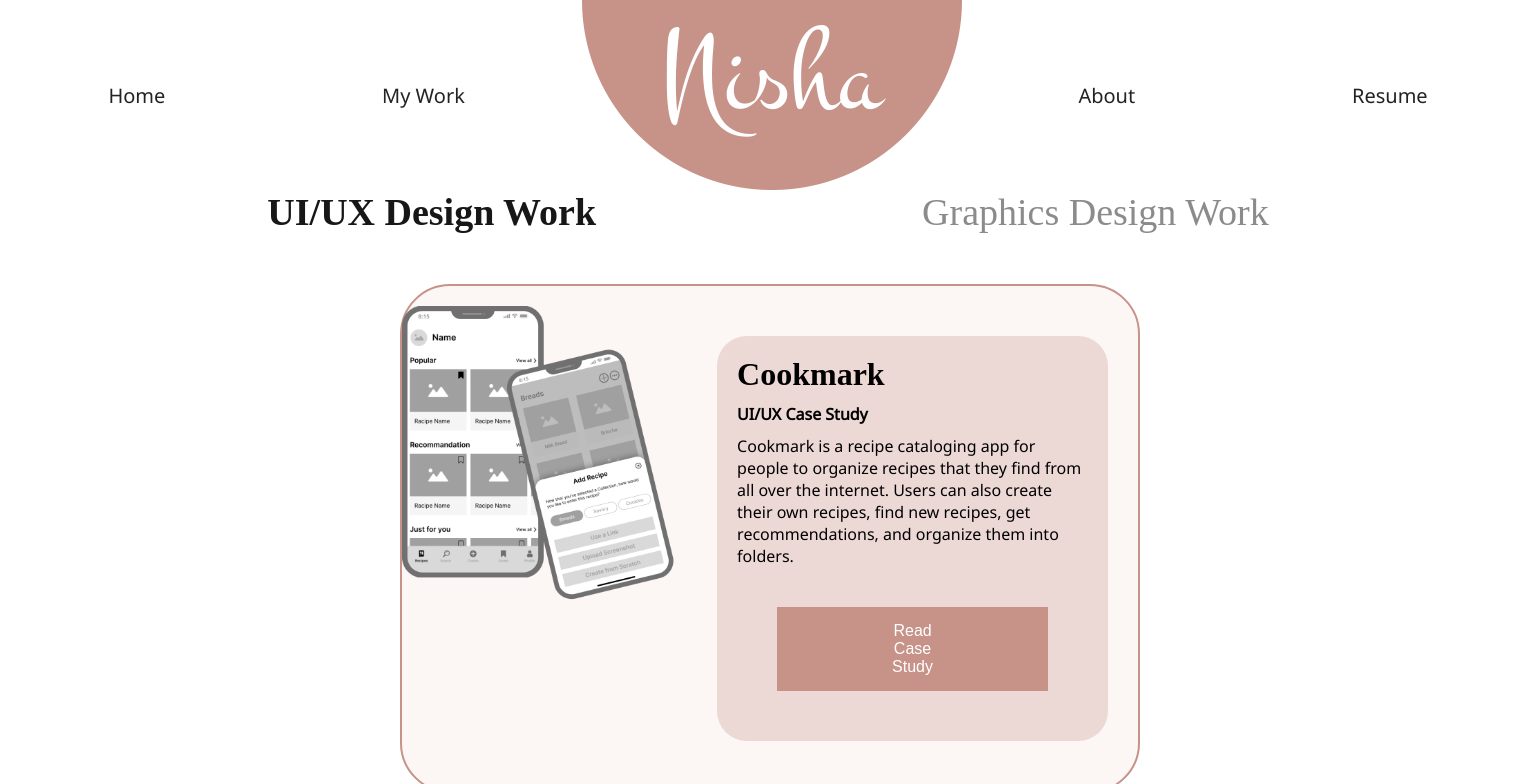
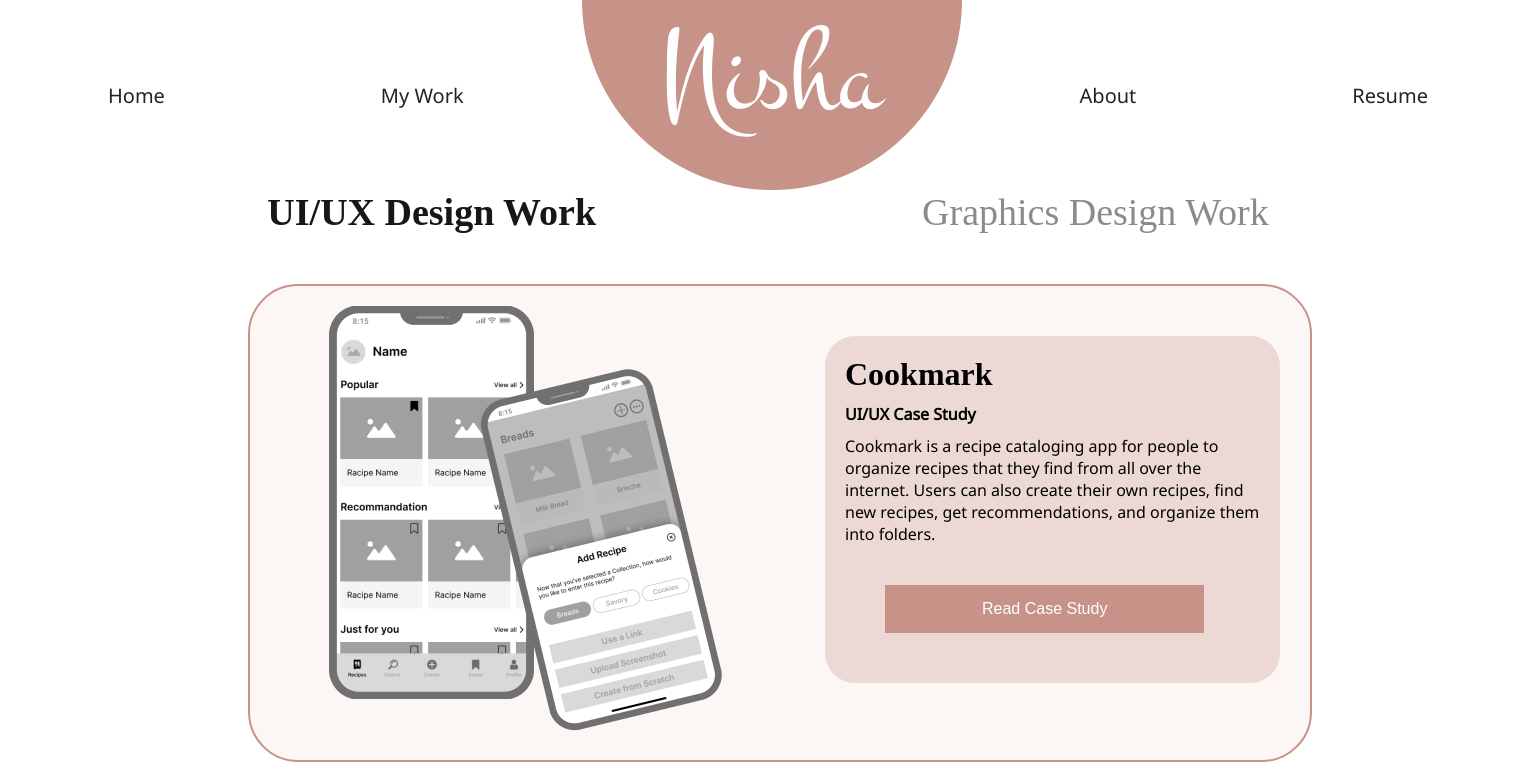
Before and after one commit to Nisha9228/UX_UI_HW_20, a plain HTML site: page work.html in a window 1536 px wide. Shown: the top 784 px of the page. Drawn offline with nearby package versions, Linux system fonts and the light colour scheme.

Commit message:
Update index.css

```diff
--- a/css/index.css
+++ b/css/index.css
@@ -1084,11 +1084,24 @@ body {
 
 /* ---------------------------------------------------------------- media query -------------------------------------------------------------- */
 
-@media all and (max-width: 1440px) {
+@media (min-width: 1440px) and (max-width: 1600px) {
   .logo {
     width: 380px;
-    height: 179px;
-  }
+    height: 190px;
+  }
+  .item {
+    margin: 0px 98px;
+  }
+  .designer-content {
+    padding: 0 248px;
+  }
+  .work_button {
+    padding: 15px 97px;
+  }
+  .grid-container {
+    padding: 20px 0px 20px 20px;
+  }
+
 }
 
 @media all and (max-width: 1024px) {
```
